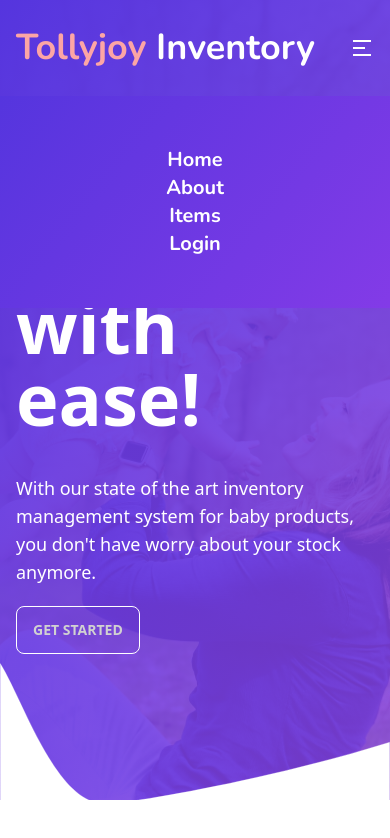
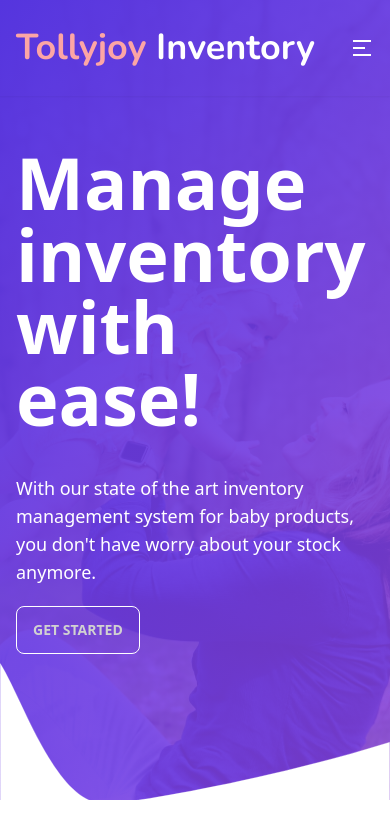
Before and after one commit to AbuFattah/tollyjoy-inventory-client, a React (Vite) app: page / in a window 390 px wide. Shown: the top 838 px of the page. Built offline with nearby package versions, Linux system fonts and the light colour scheme.

Commit message:
headern responsive done

```diff
--- a/src/components/Banner.jsx
+++ b/src/components/Banner.jsx
@@ -1,8 +1,11 @@
 import { Link } from "react-router-dom";
 import { ImPlay2 as PlayIcon } from "react-icons/im";
 import { RiMenu2Fill as MenuIcon } from "react-icons/ri";
+import { AiOutlineClose as CloseIcon } from "react-icons/ai";
+import { useState } from "react";
 
 const Banner = () => {
+  const [show, setShow] = useState(false);
   return (
     <section className="banner ">
       <header className="shadow-sm font-nunito py-3 absolute  top-0 left-0 w-full">
@@ -11,16 +14,31 @@ const Banner = () => {
             <span className="text-red-300">Tollyjoy</span> Inventory
           </p>
           <nav style={{ zIndex: 120 }}>
-            <ul className="absolute left-0 top-[96px]  w-full md:flex md:static gap-4 text-xl">
+            <ul
+              className={`absolute ${
+                show ? "left-0" : "left-[-600px]"
+              } top-[96px] bg-gradient w-full md:flex md:static gap-4 text-xl sm:space-y-4 md:space-y-0 duration-300 ease-in-out items-center`}
+            >
               <Link to="/">
                 <li className="text-center">Home</li>
               </Link>
               <li className="text-center">About</li>
               <li className="text-center">Items</li>
               <li className="text-center">Login</li>
+              <CloseIcon
+                onClick={() => {
+                  setShow((prevState) => !prevState);
+                }}
+                className="cursor-pointer md:hidden absolute top-3 right-3 text-white"
+              />
             </ul>
           </nav>
-          <MenuIcon className=" md:hidden text-2xl cursor-pointer" />
+          <MenuIcon
+            onClick={() => {
+              setShow((prevState) => !prevState);
+            }}
+            className=" md:hidden text-2xl cursor-pointer"
+          />
         </div>
       </header>
 
--- a/src/index.css
+++ b/src/index.css
@@ -2,6 +2,17 @@
 @tailwind base;
 @tailwind components;
 @tailwind utilities;
+
+@layer utilities {
+  .bg-gradient {
+    /* background: rgb(85, 53, 222);
+    background: linear-gradient(
+      129deg,
+      rgba(85, 53, 222, 1) 0%,
+      rgba(130, 59, 231, 0.8043418050814075) 100%
+    ); */
+  }
+}
 
 @layer components {
   .my-container {
@@ -32,12 +43,15 @@
   );
   z-index: -1;
 }
+
+@media (max-width: 768px) {
   nav ul {
     padding: 50px;
     background: rgb(85, 53, 222);
     background: linear-gradient(
       129deg,
       rgba(85, 53, 222, 1) 0%,
-    rgb(131, 59, 231) 100%
+      rgba(99, 28, 199, 0.904) 100%
     );
   }
+}
```
Lines whose indentation alone changed are shown as unchanged.
